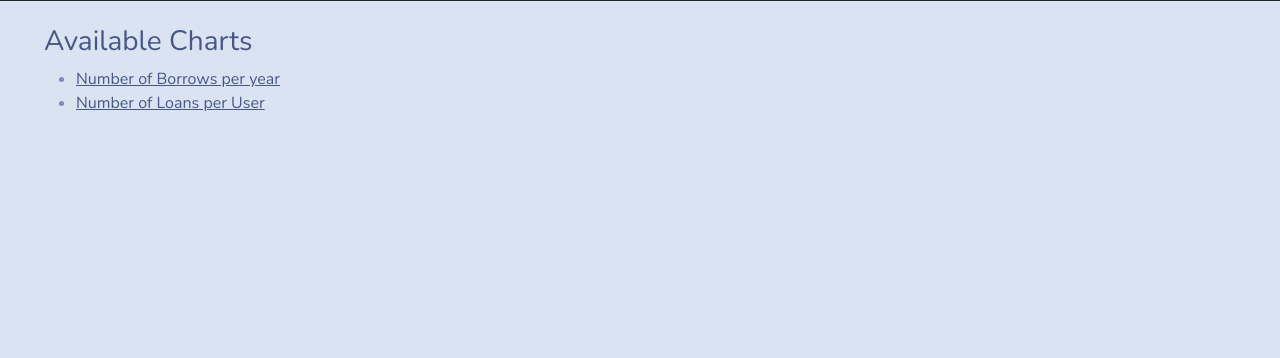
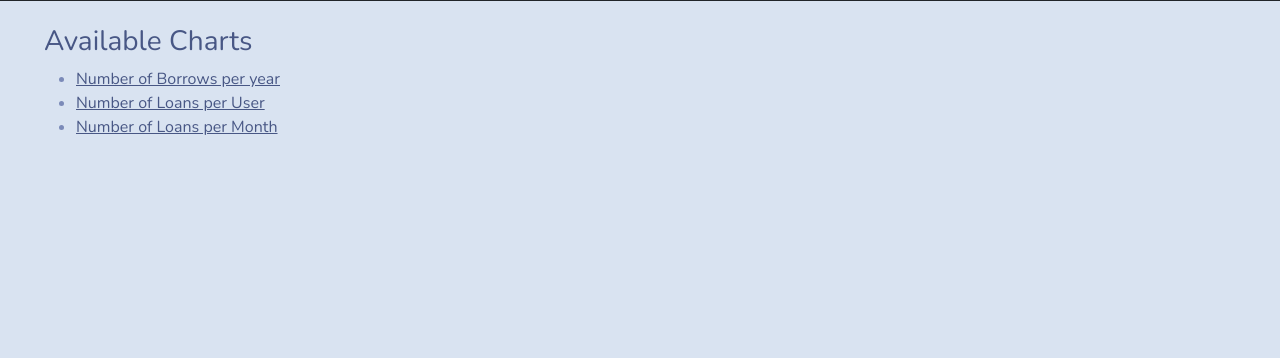
Before and after one commit to butlerk/digitech_collection, a Flask app: page /view_charts in a window 1280 px wide. Shown: the part 62-420 px from the top of the page. Run offline with Flask 2, Linux system fonts and the light colour scheme; the visitor is signed in with stand-in values (Sample User, id 1); data comes from the database, SQL or seed files in the repository; some libraries are stand-ins or nearby versions.

Commit message:
Add Loans per Month line chart

```diff
--- a/app/routes.py
+++ b/app/routes.py
@@ -505,3 +505,25 @@ def loans_by_user_chart():
     # Return back to the view that shows the list of equipment
     return render_template('chart_page.html', title = 'Number of loans per user',
         chart_JSON = chart_JSON)
+
+@app.route('/loans_by_month')
+@login_required
+def loans_by_month_chart():
+    query = (
+        "SELECT count(*) loans_per_month, strftime('%m', loan_date) month "
+        "FROM loan "
+        "GROUP BY month "
+        "ORDER BY month ASC"
+    )
+
+    df = pd.read_sql(query,db.session.bind)
+
+    # Draw the chart and dump it into JSON format
+    chart = px.line(df, x ='month', y='loans_per_month',labels=
+        {"month": "Month","loans_per_month":"Number of Loans"},width=400, height=400)
+    chart_JSON = json.dumps(chart, cls=plotly.utils.PlotlyJSONEncoder, indent=4)
+
+
+    # Return back to the view that shows the list of equipment
+    return render_template('chart_page.html', title = 'Number of loans per user',
+        chart_JSON = chart_JSON)
--- a/app/templates/chart_list.html
+++ b/app/templates/chart_list.html
@@ -9,6 +9,9 @@
     <li>
         <a href="{{ url_for('loans_by_user_chart') }}">Number of Loans per User</a>
     </li>
+    <li>
+        <a href="{{ url_for('loans_by_month_chart') }}">Number of Loans per Month</a>
+    </li>
 
 </ul>
 {% endblock %}
```
